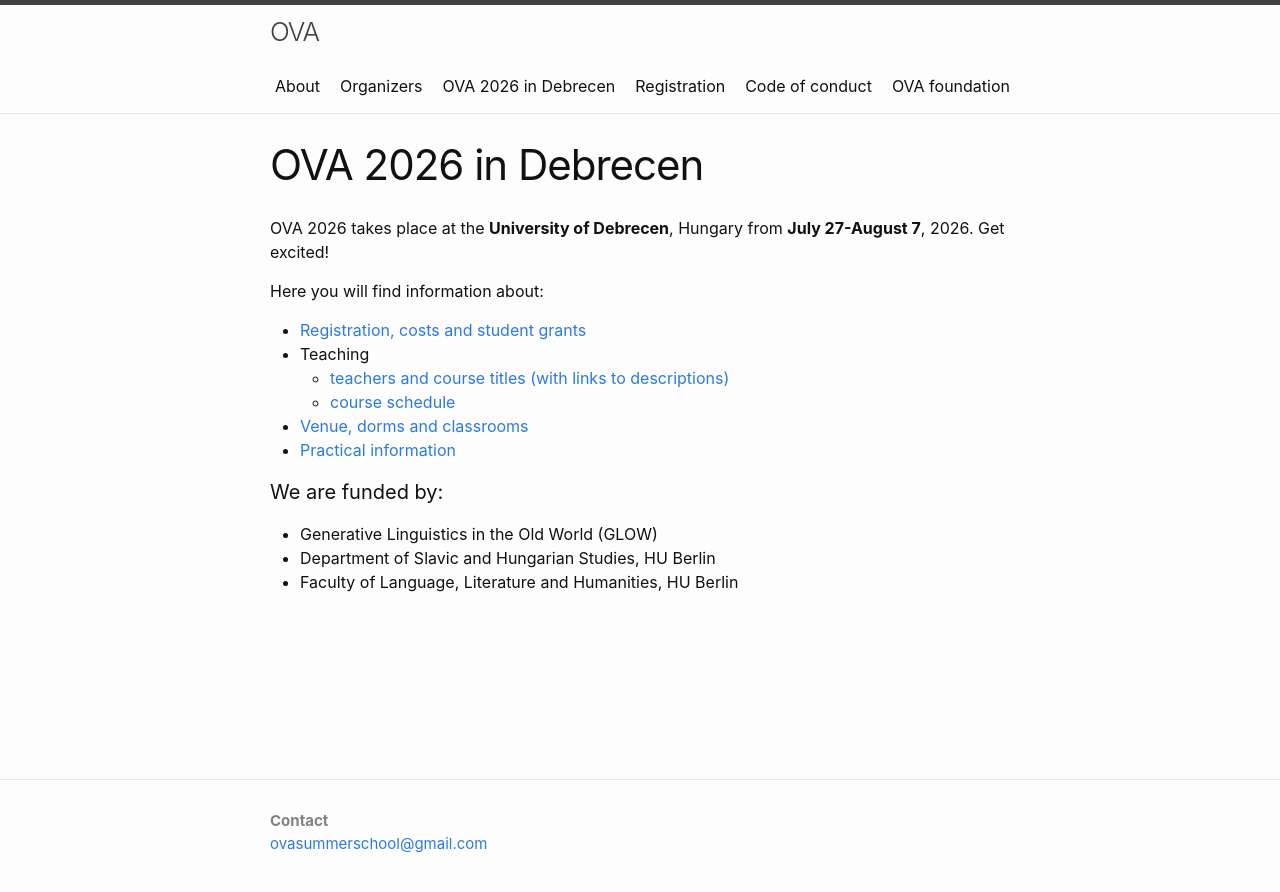
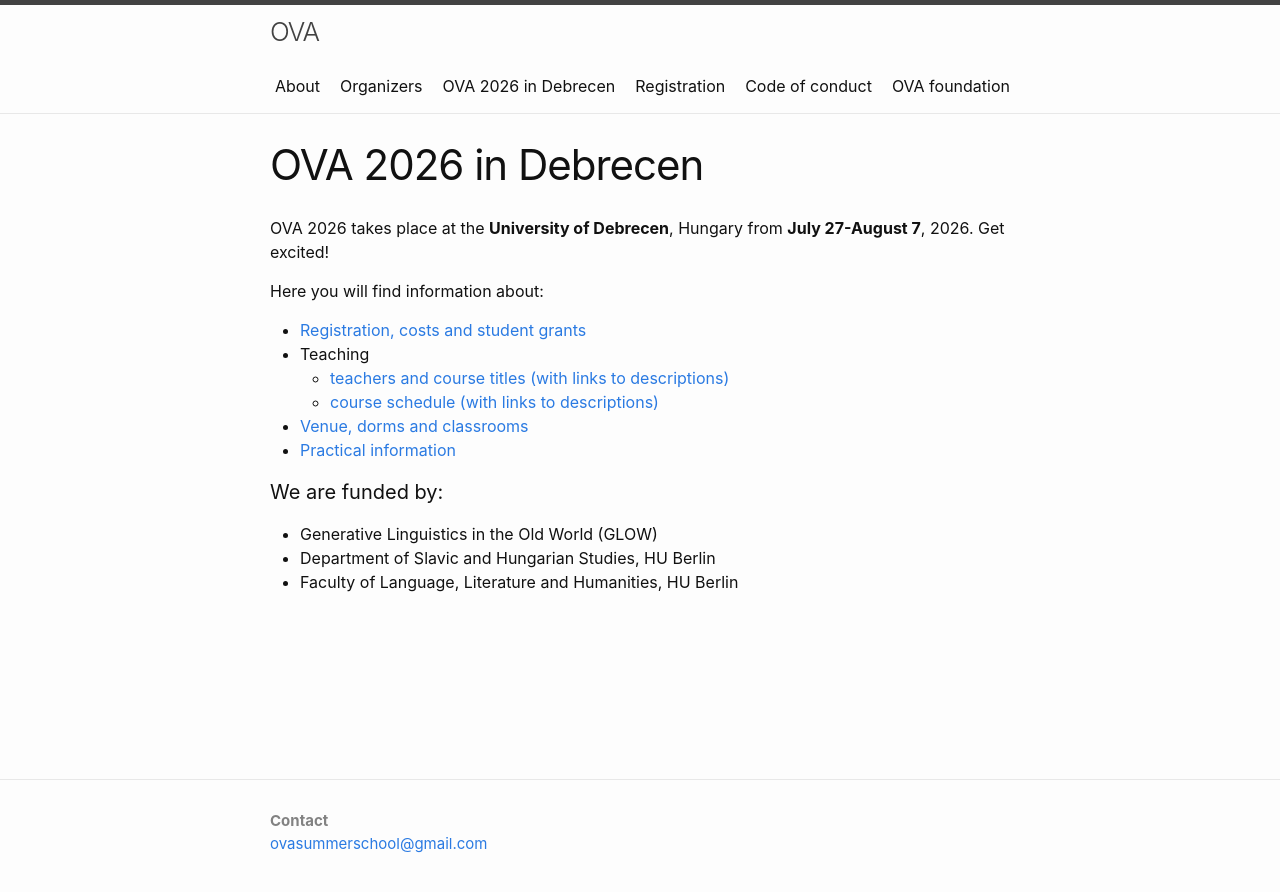
Before and after one commit to ovaschool/ovaschool.github.io, a Jekyll site: the page built from staticpages/2_ova2026.markdown, in a window 1280 px wide. Shown: the top 892 px of the page. Built offline with Jekyll 4.4.1, drawn with Linux system fonts in a browser that asks for light colours.

Commit message:
Update 2_ova2026.markdown

```diff
--- a/staticpages/2_ova2026.markdown
+++ b/staticpages/2_ova2026.markdown
@@ -12,7 +12,7 @@ Here you will find information about:
 - [Registration, costs and student grants](https://ovaschool.github.io/ova2026-registration)
 - Teaching
     - [teachers and course titles (with links to descriptions)](https://ovaschool.github.io/ova2026-teachers)
-    - [course schedule](https://docs.google.com/spreadsheets/d/1cHCMcVRPHjgnvnyKIIJlIhP-aCOYfsXFR7jU7Xpneuo/)
+    - [course schedule (with links to descriptions)](https://docs.google.com/spreadsheets/d/1cHCMcVRPHjgnvnyKIIJlIhP-aCOYfsXFR7jU7Xpneuo/)
 - [Venue, dorms and classrooms](https://ovaschool.github.io/ova2026-location)
 - [Practical information](https://ovaschool.github.io/ova2026-practical)
 
```
